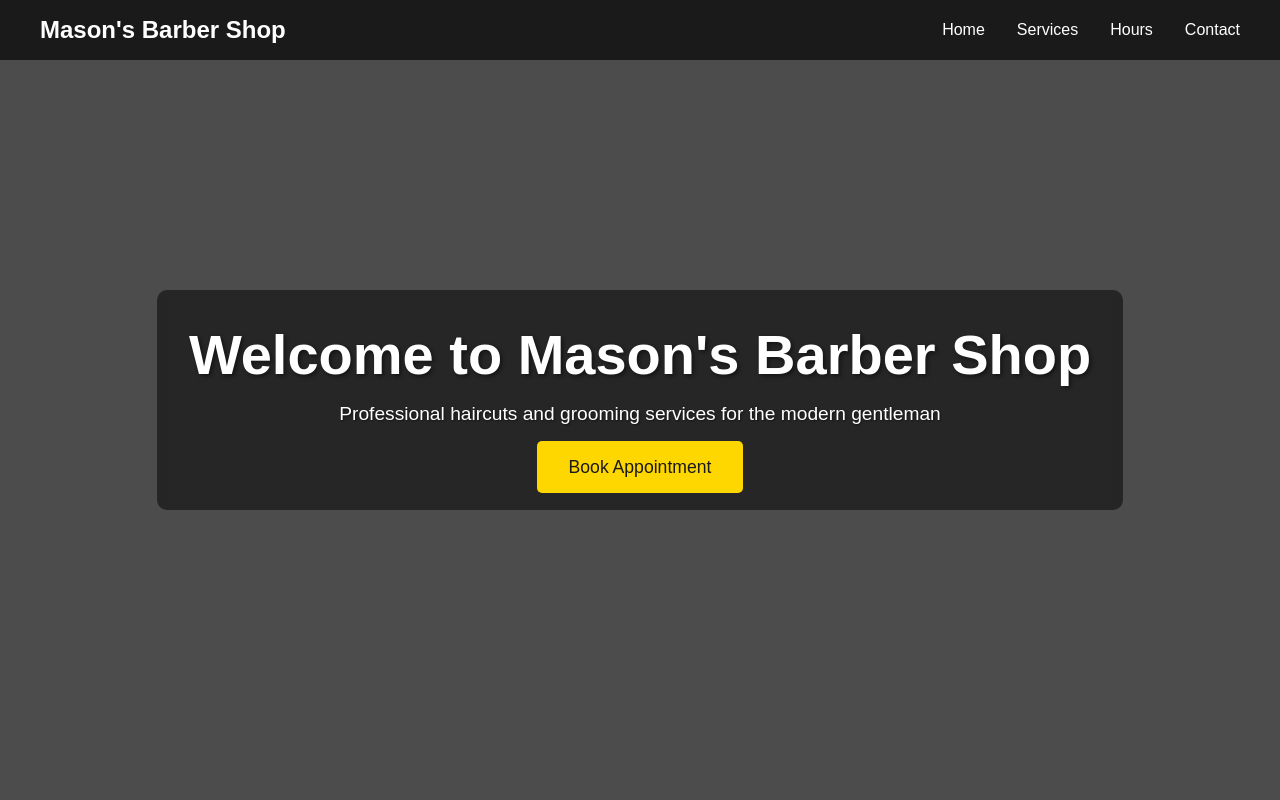
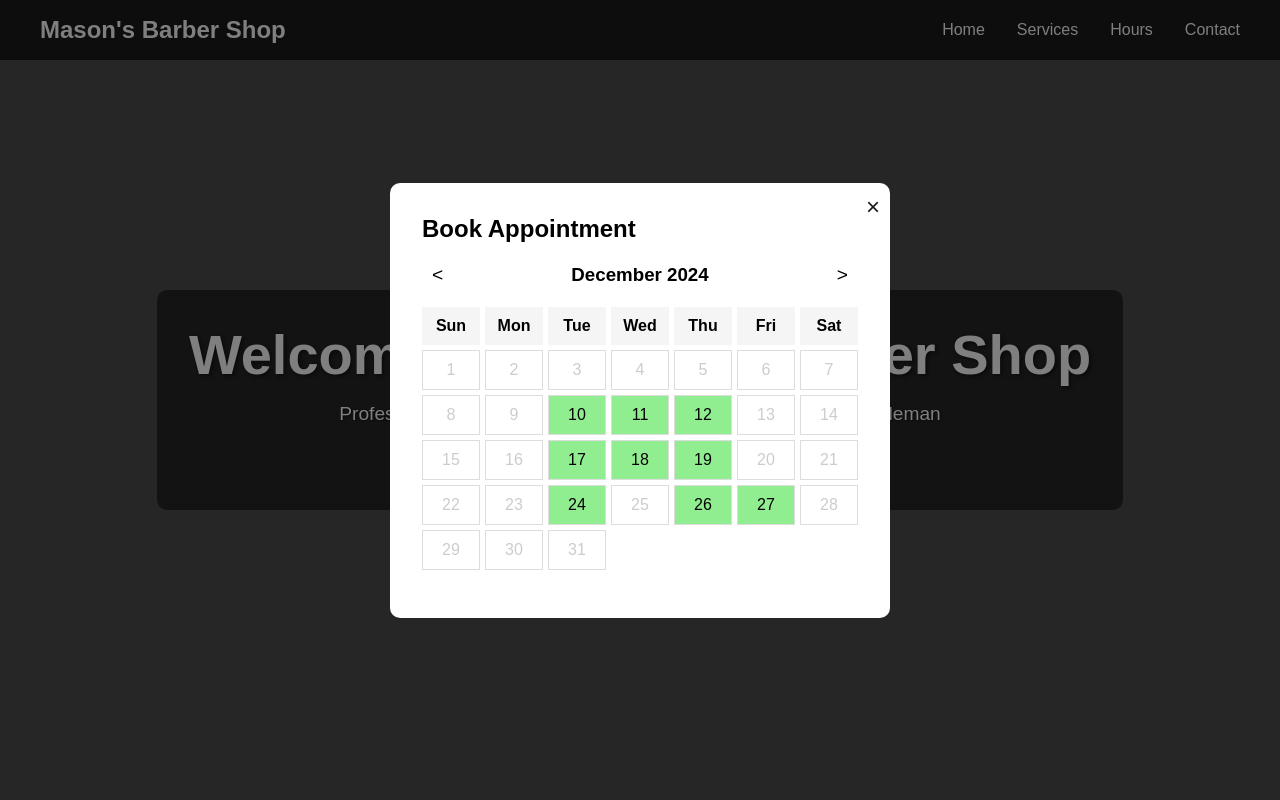
Before and after one commit to Tresleches69/shop, a plain HTML site: page index.html in a window 1280 px wide. Both pictures are taken after a click on the link "Book Appointment". Shown: the top 800 px of the page. Drawn offline with Linux system fonts and the light colour scheme.

Commit message:
Update index.html

```diff
--- a/index.html
+++ b/index.html
@@ -399,6 +399,31 @@
     <footer>
         <p>&copy; 2024 Mason's Barber Shop. All rights reserved.</p>
     </footer>
+    <!-- Booking Modal -->
+<div id="bookingModal" class="modal">
+    <div class="modal-content">
+        <button class="close-button">&times;</button>
+        <h2>Book Appointment</h2>
+        <div class="calendar">
+            <div class="calendar-header">
+                <button id="prevMonth">&lt;</button>
+                <h3 id="currentMonth">December 2024</h3>
+                <button id="nextMonth">&gt;</button>
+            </div>
+            <div class="calendar-grid">
+                <div class="weekday-header">Sun</div>
+                <div class="weekday-header">Mon</div>
+                <div class="weekday-header">Tue</div>
+                <div class="weekday-header">Wed</div>
+                <div class="weekday-header">Thu</div>
+                <div class="weekday-header">Fri</div>
+                <div class="weekday-header">Sat</div>
+            </div>
+            <div class="selected-date"></div>
+            <div class="time-slots"></div>
+        </div>
+    </div>
+</div>
 <script>
     // Available dates (you can modify this based on your actual availability)
     const availableDates = [
```
